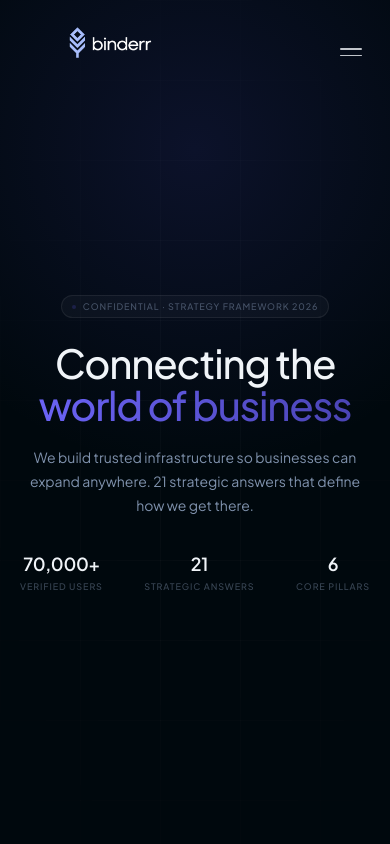
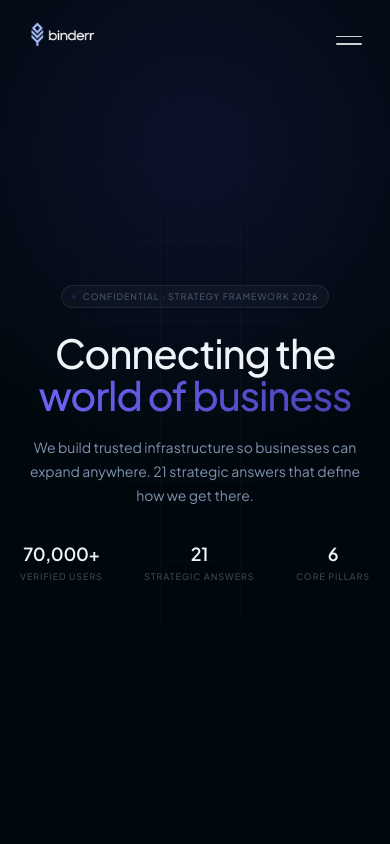
Before and after one commit to priidikkasak/binderr, a Next.js app: page / in a window 390 px wide. Shown: the top 844 px of the page. Built offline with nearby package versions, Linux system fonts and the light colour scheme.

Commit message:
Match mobile header to binderr.com: 80px header, 100px logo with correct offset, equal burger lines

```diff
--- a/app/page.tsx
+++ b/app/page.tsx
@@ -298,21 +298,21 @@ export default function Page() {
       {/* ── MOBILE HEADER ── */}
       <header className="flex md:hidden" style={{
         position: "fixed", top: 0, left: 0, right: 0, zIndex: 100,
-        height: "100px", alignItems: "center",
+        height: "80px", alignItems: "center",
         justifyContent: "space-between", padding: "0 20px",
         background: scrolled ? "rgba(0,8,13,0.92)" : "transparent",
         backdropFilter: scrolled ? "blur(24px)" : "none",
         WebkitBackdropFilter: scrolled ? "blur(24px)" : "none",
         transition: "background 0.5s ease",
       }}>
-        <img src="/logo.png" alt="Binderr" style={{ height: "130px", width: "auto", marginLeft: "-8px" }} />
+        <img src="/logo.png" alt="Binderr" style={{ height: "100px", width: "auto", marginLeft: "-33px" }} />
         <button onClick={() => setMenuOpen(true)} style={{
           background: "none", border: "none", cursor: "pointer",
           padding: "8px", display: "flex", flexDirection: "column",
-          gap: "5px", alignItems: "flex-end", marginTop: "4px",
+          gap: "6px", alignItems: "center",
         }} aria-label="Open menu">
-          <span style={{ display: "block", width: "22px", height: "1.5px", background: "rgba(240,244,248,0.8)", borderRadius: "2px" }} />
-          <span style={{ display: "block", width: "22px", height: "1.5px", background: "rgba(240,244,248,0.8)", borderRadius: "2px" }} />
+          <span style={{ display: "block", width: "26px", height: "1.5px", background: "rgba(240,244,248,0.85)", borderRadius: "2px" }} />
+          <span style={{ display: "block", width: "26px", height: "1.5px", background: "rgba(240,244,248,0.85)", borderRadius: "2px" }} />
         </button>
       </header>
 
@@ -498,7 +498,7 @@ export default function Page() {
           .mobile-nav { display: flex !important; }
 
           /* Hero */
-          .hero-section  { padding-top: 100px !important; min-height: 100svh !important; padding-bottom: 60px !important; }
+          .hero-section  { padding-top: 80px !important; min-height: 100svh !important; padding-bottom: 60px !important; }
           .hero-content  { padding: 0 20px !important; }
           .hero-sub      { font-size: 14px !important; margin-bottom: 32px !important; max-width: 100% !important; }
 
@@ -516,7 +516,7 @@ export default function Page() {
           .page-main { padding: 48px 20px 100px !important; }
 
           /* Sections */
-          .section-block     { margin-bottom: 52px !important; scroll-margin-top: 100px !important; }
+          .section-block     { margin-bottom: 52px !important; scroll-margin-top: 80px !important; }
           .section-title     { font-size: 19px !important; }
           .section-title-wrap { padding-bottom: 12px !important; }
 
```
